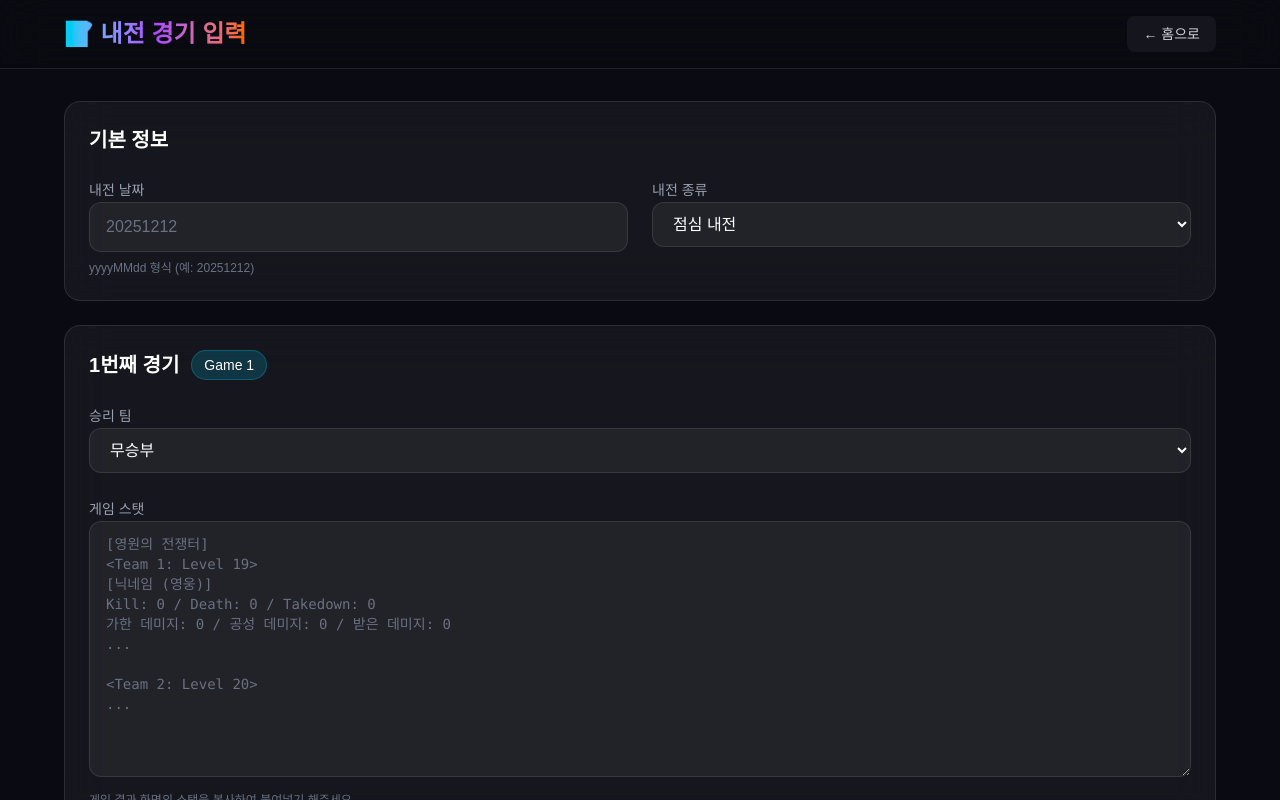
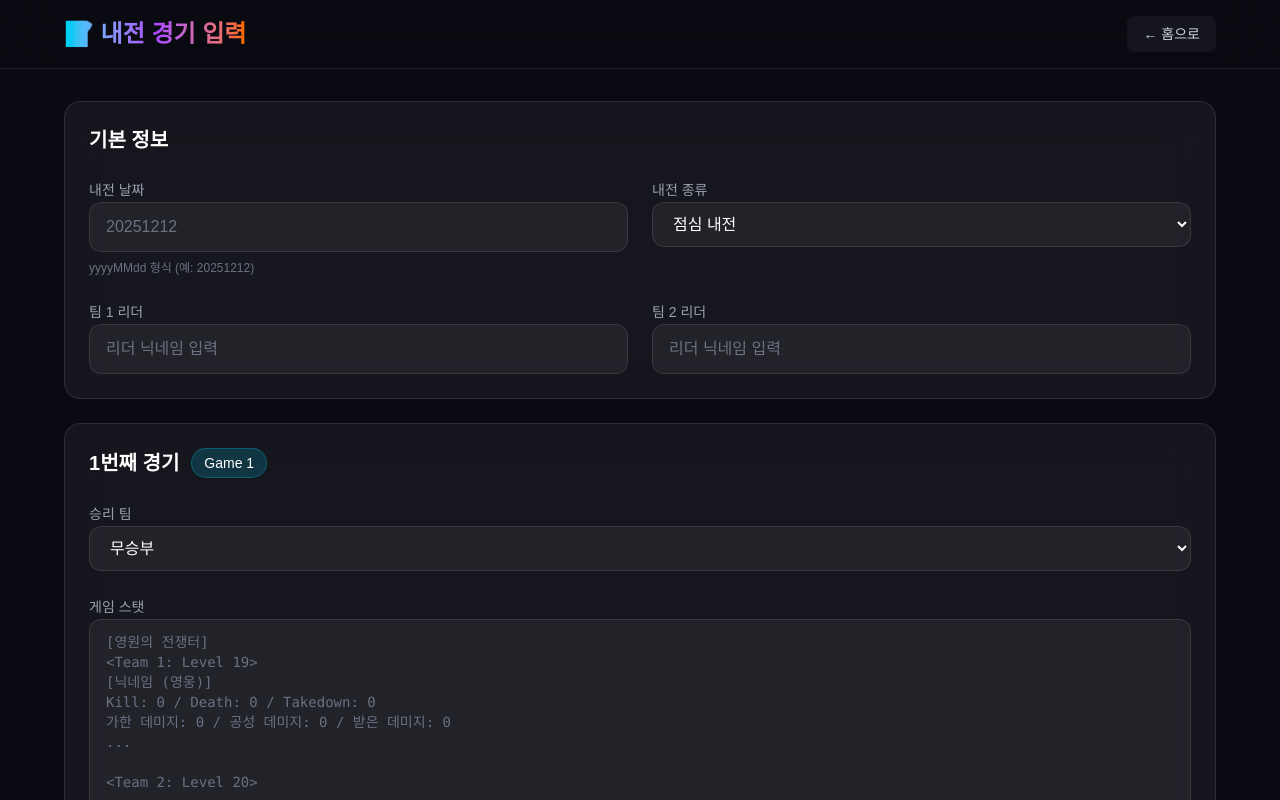
Before and after one commit to Octoping925/infomax-heroes-club, a Next.js app: page /admin/match in a window 1280 px wide. Shown: the top 800 px of the page. Built offline with nearby package versions, Linux system fonts and the light colour scheme.

Commit message:
리더를 직접 적도록 수정

```diff
--- a/app/admin/match/page.tsx
+++ b/app/admin/match/page.tsx
@@ -16,6 +16,8 @@ type MatchType = "LUNCH" | "DINNER";
 export default function MatchInputPage() {
   const [playedAt, setPlayedAt] = useState<string>("");
   const [matchType, setMatchType] = useState<MatchType>("LUNCH");
+  const [team1Leader, setTeam1Leader] = useState<string>("");
+  const [team2Leader, setTeam2Leader] = useState<string>("");
   const [games, setGames] = useState<GameInput[]>([
     { statsText: "", winnerTeamNumber: null },
   ]);
@@ -56,6 +58,14 @@ export default function MatchInputPage() {
       return;
     }
 
+    if (!team1Leader.trim() || !team2Leader.trim()) {
+      setResult({
+        success: false,
+        message: "팀 리더의 닉네임을 입력해주세요.",
+      });
+      return;
+    }
+
     if (games.some((g) => !g.statsText.trim())) {
       setResult({
         success: false,
@@ -75,6 +85,8 @@ export default function MatchInputPage() {
           playedAt,
           type: matchType,
           games,
+          team1Leader,
+          team2Leader,
         }),
       });
 
@@ -87,6 +99,8 @@ export default function MatchInputPage() {
         });
         // 폼 초기화
         setPlayedAt("");
+        setTeam1Leader("");
+        setTeam2Leader("");
         setGames([{ statsText: "", winnerTeamNumber: null }]);
       } else {
         setResult({
@@ -161,6 +175,32 @@ export default function MatchInputPage() {
                     저녁 내전
                   </option>
                 </select>
+              </div>
+
+              <div className="space-y-2">
+                <label className="text-sm font-medium text-gray-400">
+                  팀 1 리더
+                </label>
+                <input
+                  type="text"
+                  value={team1Leader}
+                  onChange={(e) => setTeam1Leader(e.target.value)}
+                  placeholder="리더 닉네임 입력"
+                  className="w-full px-4 py-3 bg-white/5 border border-white/10 rounded-xl text-white placeholder-gray-500 focus:outline-none focus:ring-2 focus:ring-cyan-500/50 focus:border-cyan-500/50 transition-all"
+                />
+              </div>
+
+              <div className="space-y-2">
+                <label className="text-sm font-medium text-gray-400">
+                  팀 2 리더
+                </label>
+                <input
+                  type="text"
+                  value={team2Leader}
+                  onChange={(e) => setTeam2Leader(e.target.value)}
+                  placeholder="리더 닉네임 입력"
+                  className="w-full px-4 py-3 bg-white/5 border border-white/10 rounded-xl text-white placeholder-gray-500 focus:outline-none focus:ring-2 focus:ring-cyan-500/50 focus:border-cyan-500/50 transition-all"
+                />
               </div>
             </div>
           </div>
--- a/app/api/matches/route.ts
+++ b/app/api/matches/route.ts
@@ -17,6 +17,8 @@ type GameInput = {
 type CreateMatchRequest = {
   readonly playedAt: string; // yyyyMMdd 형식
   readonly type: MatchType;
+  readonly team1Leader: string;
+  readonly team2Leader: string;
   readonly games: ReadonlyArray<GameInput>;
 };
 
@@ -97,6 +99,16 @@ export async function POST(
       (p) => playerMap.get(p.nickname)!
     );
 
+    const team1LeaderId = playerMap.get(body.team1Leader);
+    const team2LeaderId = playerMap.get(body.team2Leader);
+
+    if (!team1LeaderId || !team2LeaderId) {
+      return NextResponse.json(
+        { error: `등록되지 않은 리더` },
+        { status: 400 }
+      );
+    }
+
     // 전체 승패 계산
     const team1Wins = body.games.filter((g) => g.winnerTeamNumber === 1).length;
     const team2Wins = body.games.filter((g) => g.winnerTeamNumber === 2).length;
@@ -122,12 +134,12 @@ export async function POST(
               {
                 matchId: newMatch.id,
                 teamNumber: 1,
-                leaderId: team1Players[0],
+                leaderId: team1LeaderId,
               },
               {
                 matchId: newMatch.id,
                 teamNumber: 2,
-                leaderId: team2Players[0],
+                leaderId: team2LeaderId,
               },
             ],
           }
```
